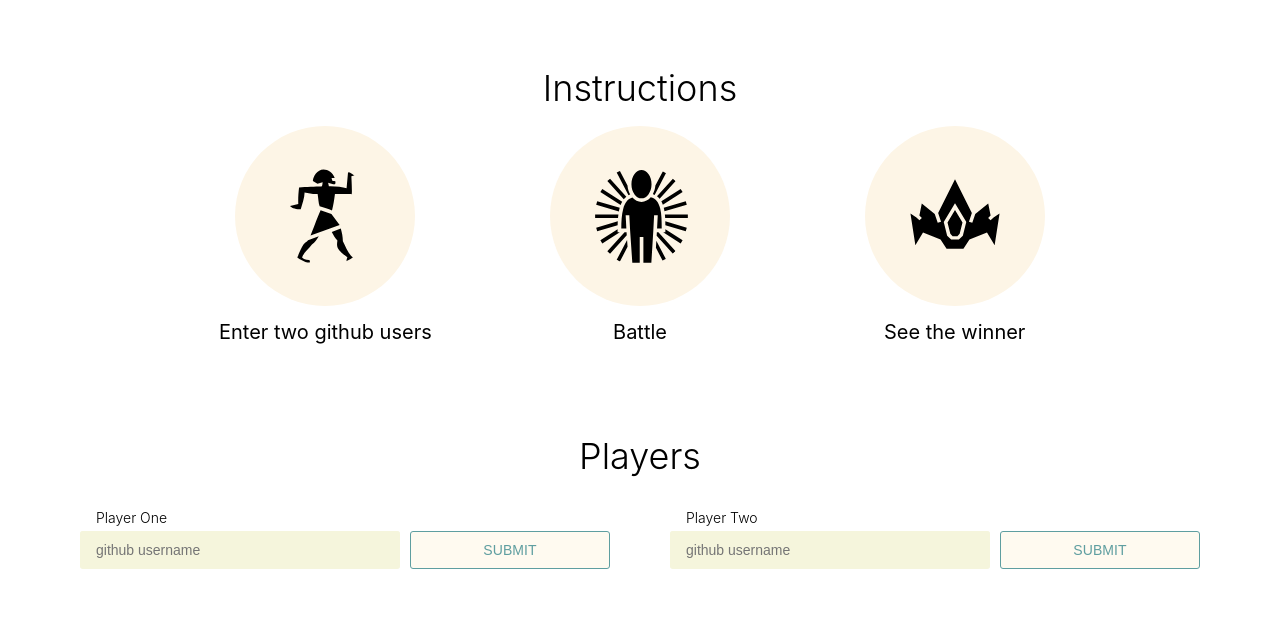
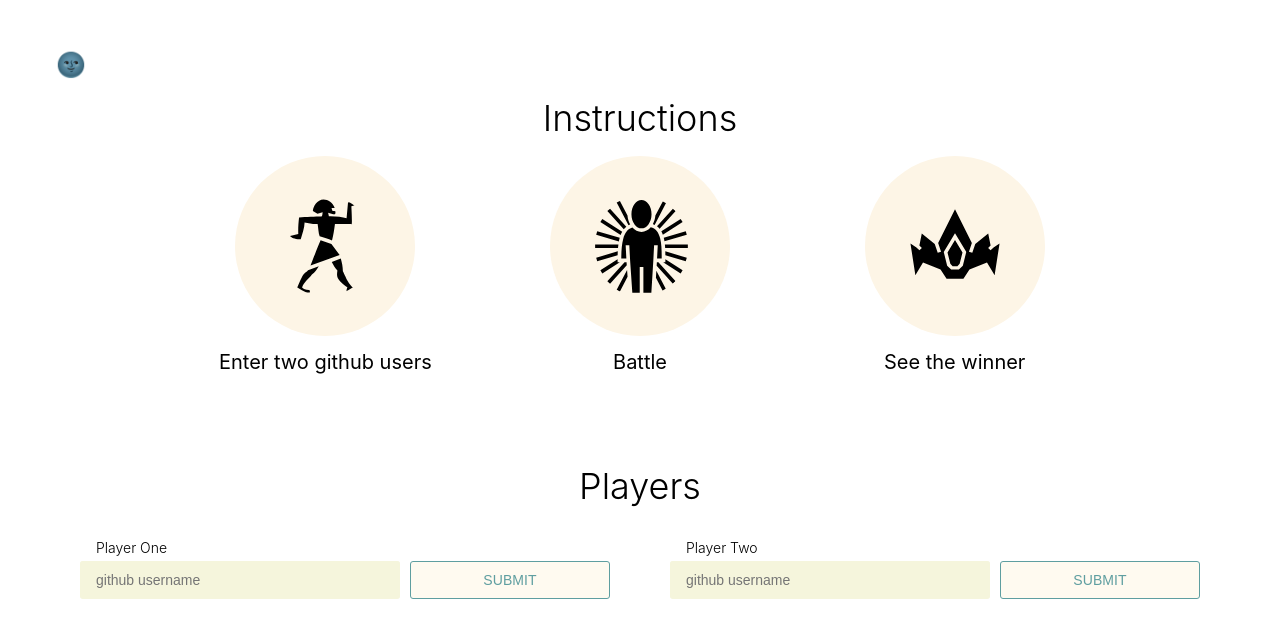
Before and after one commit to zooeypeng/github-battle, a React app: page / in a window 1280 px wide. Built offline with nearby package versions, Linux system fonts and the light colour scheme.

Commit message:
add theme toggler

```diff
--- /dev/null
+++ b/app/components/Nav.js
@@ -0,0 +1,19 @@
+import React from 'react'
+import { ThemeConsumer } from '../contexts/theme'
+
+export default function Nav() {
+  return (
+    <ThemeConsumer>
+      {({ theme, toggleTheme }) => (
+        <nav className='row space-between'>
+          <button
+            className='btn-clear'
+            style={{ fontSize: 24 }}
+            onClick={ toggleTheme }>
+            { theme === 'dark' ? '🌝' : '🌚' }
+          </button>
+        </nav>
+      )}
+    </ThemeConsumer>
+  )
+}
--- a/app/index.css
+++ b/app/index.css
@@ -20,6 +20,12 @@
   outline: none;
 }
 
+.dark {
+  background: black;
+  color: darkgray;
+  min-height: 100%;
+}
+
 .container {
   max-width: 1200px;
   margin: 0 auto;
@@ -35,6 +41,7 @@
 .btn-clear {
   border: none;
   background: transparent;
+  cursor: pointer;
 }
 
 .nav-link {
--- a/app/index.js
+++ b/app/index.js
@@ -3,6 +3,7 @@
 import './index.css'
 import Popular from './components/Popular'
 import Battle from './components/Battle'
+import Nav from './components/Nav'
 import { ThemeProvider } from './contexts/theme'
 
 class App extends React.Component {
@@ -11,7 +12,7 @@
 
     this.state = {
       theme: 'light',
-      toggerTheme: () => {
+      toggleTheme: () => {
         this.setState(({ theme }) => ({
           theme: theme === 'dark' ? 'light' : 'dark'
         }))
@@ -22,9 +23,12 @@
   render() {
     return (
       <ThemeProvider value={ this.state }>
-        <div className="container">
-          <Battle />
-          {/* <Popular /> */}
+        <div className={ this.state.theme }>
+          <div className="container">
+            <Nav />
+            <Battle />
+            {/* <Popular /> */}
+          </div>
         </div>
       </ThemeProvider>
     )
```
